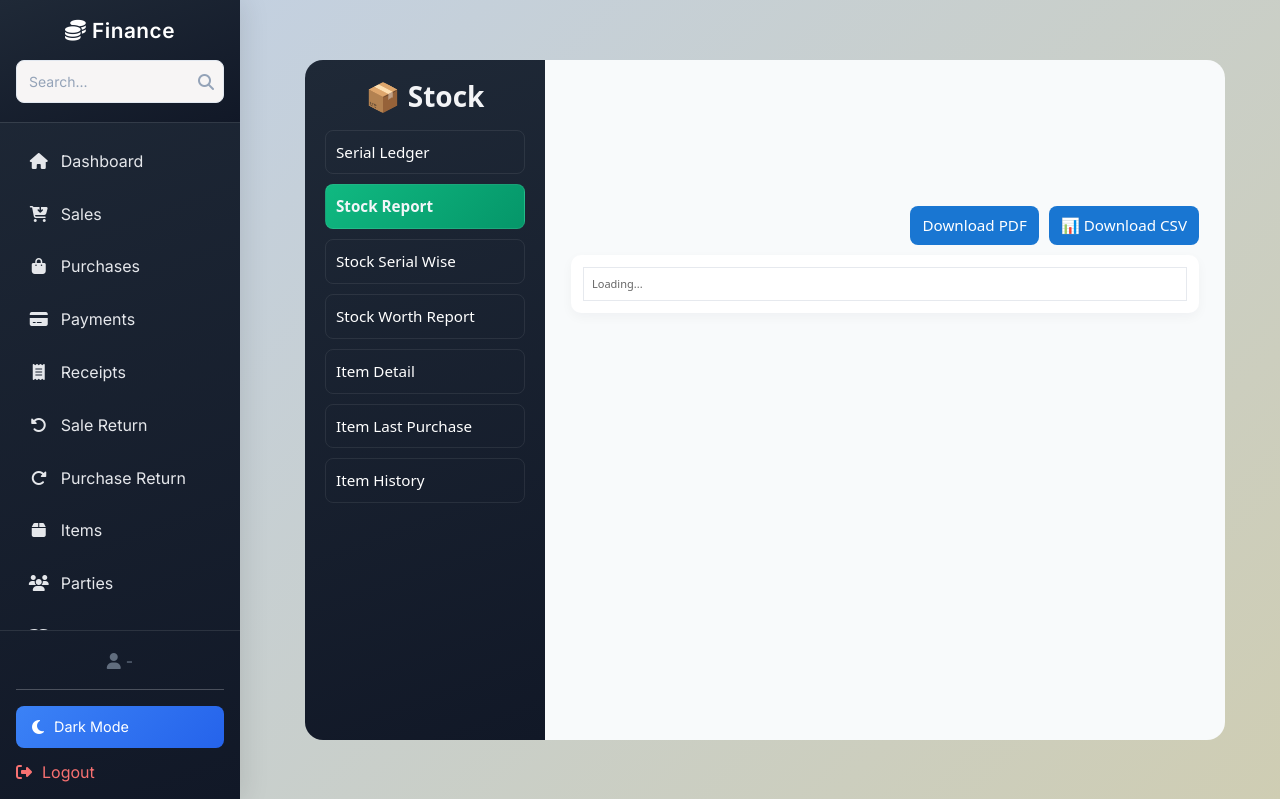
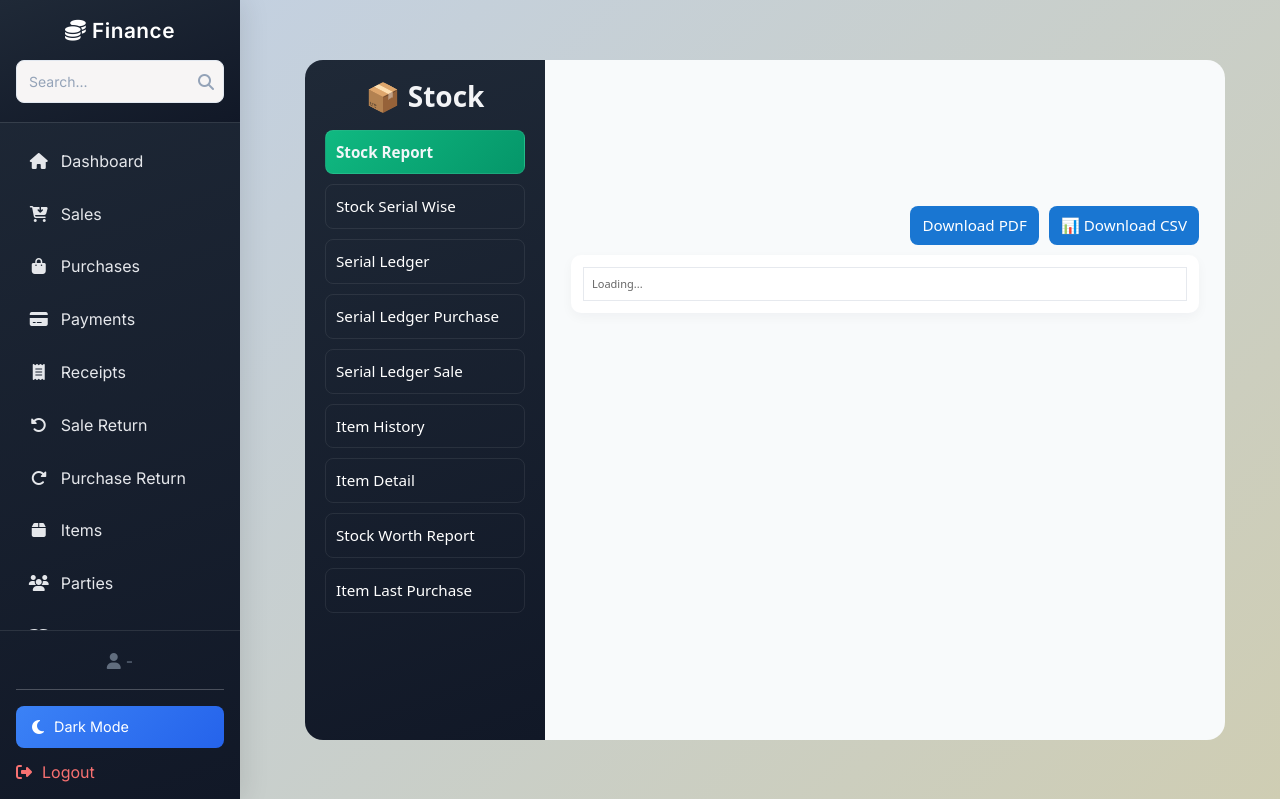
Before and after one commit to Maaz-Bin-Haider/Accounting-Plus-Inventory-System, a Django app: template templates/display_report_templates/stock_reports_template.html in a window 1280 px wide. Shown: the top 799 px of the page. Run offline with Django 5.2, Linux system fonts and the light colour scheme; the template is opened without the code that fills it, so the values that code supplies are empty; some libraries are stand-ins or nearby versions.

Commit message:
added js function and new permission for serial ledger for only purchase and sale

```diff
--- a/accountsReports/views.py
+++ b/accountsReports/views.py
@@ -391,7 +391,7 @@ def serial_ledger_view(request):
 
 @login_required
 def serial_ledger_purchase_only_view(request):
-    if not request.user.has_perm("auth.view_stock_reports_page") or not request.user.has_perm("auth.view_payable"):
+    if not request.user.has_perm("auth.view_stock_reports_page") or not request.user.has_perm("auth.view_serial_ledger_purchase_only"):
         messages.error(request, "Access Denied!")
         return redirect("home:home")
 
@@ -427,7 +427,7 @@ def serial_ledger_purchase_only_view(request):
 
 @login_required
 def serial_ledger_sale_only_view(request):
-    if not request.user.has_perm("auth.view_stock_reports_page") or not request.user.has_perm("auth.view_receivable"):
+    if not request.user.has_perm("auth.view_stock_reports_page") or not request.user.has_perm("auth.view_serial_ledger_sale_only"):
         messages.error(request, "Access Denied!")
         return redirect("home:home")
 
--- a/static/js/stock_reports.js
+++ b/static/js/stock_reports.js
@@ -45,6 +45,12 @@ function selectReport(type){
   }
   else if (type === "serial") {   // ✅ add this
       renderSerialForm();
+  }
+  else if (type === "serial-purchase-only") {
+      renderSerialFormPurchaseOnly();
+  }
+  else if (type === "serial-sale-only") {
+      renderSerialFormSaleOnly();
   }
   else if (type === "summary") {
       renderStockSummary();
@@ -123,6 +129,38 @@ function renderSerialForm() {
         <input type="text" id="serial_input" placeholder="Enter Serial e.g. IP15-001">
       </div>
       <button class="generate-btn" onclick="fetchSerialLedger()">Generate</button>
+    </div>
+  `;
+
+  $("#report-form-container").html(html);
+  $("#reportHeader").empty();
+  $("#reportBody").html(`<tr><td class="no-data">Enter serial and click generate</td></tr>`);
+}
+
+function renderSerialFormPurchaseOnly() {
+  const html = `
+    <div class="form-row">
+      <div>
+        <label>Serial No</label><br>
+        <input type="text" id="serial_input" placeholder="Enter Serial e.g. IP15-001">
+      </div>
+      <button class="generate-btn" onclick="fetchSerialLedgerPurchaseOnly()">Generate</button>
+    </div>
+  `;
+
+  $("#report-form-container").html(html);
+  $("#reportHeader").empty();
+  $("#reportBody").html(`<tr><td class="no-data">Enter serial and click generate</td></tr>`);
+}
+
+function renderSerialFormSaleOnly() {
+  const html = `
+    <div class="form-row">
+      <div>
+        <label>Serial No</label><br>
+        <input type="text" id="serial_input" placeholder="Enter Serial e.g. IP15-001">
+      </div>
+      <button class="generate-btn" onclick="fetchSerialLedgerSaleOnly()">Generate</button>
     </div>
   `;
 
@@ -274,7 +312,7 @@ function fetchItemHistory(){
   .catch(()=> Swal.fire("Error", "Unable to fetch item history", "error"));
 }
 
-
+// for Fetching Serial Ledger
 function fetchSerialLedger(){
   const serial = $("#serial_input").val().trim();
   if (!serial) return Swal.fire("Missing Serial", "Please enter a serial", "warning");
@@ -282,6 +320,48 @@ function fetchSerialLedger(){
   Swal.fire({title:"Loading serial ledger...", didOpen:()=>Swal.showLoading(), allowOutsideClick:false});
 
   fetch("/accountsReports/serial-ledger/", {
+    method: "POST",
+    headers: { "Content-Type":"application/json", "X-CSRFToken": getCSRFToken() },
+    body: JSON.stringify({ serial })
+  })
+  .then(r => r.json())
+  .then(data => {
+    Swal.close();
+    if (data.error) return Swal.fire("Error", data.error, "error");
+    renderTable(data);
+  })
+  .catch(() => Swal.fire("Error", "Unable to fetch serial ledger", "error"));
+}
+
+// For Fetching Serial Ledger Purchase only
+function fetchSerialLedgerPurchaseOnly(){
+  const serial = $("#serial_input").val().trim();
+  if (!serial) return Swal.fire("Missing Serial", "Please enter a serial", "warning");
+
+  Swal.fire({title:"Loading serial ledger...", didOpen:()=>Swal.showLoading(), allowOutsideClick:false});
+
+  fetch("/accountsReports/serial-ledger-purchase-only/", {
+    method: "POST",
+    headers: { "Content-Type":"application/json", "X-CSRFToken": getCSRFToken() },
+    body: JSON.stringify({ serial })
+  })
+  .then(r => r.json())
+  .then(data => {
+    Swal.close();
+    if (data.error) return Swal.fire("Error", data.error, "error");
+    renderTable(data);
+  })
+  .catch(() => Swal.fire("Error", "Unable to fetch serial ledger", "error"));
+}
+
+// For Fetching Serial Ledger Purchase only
+function fetchSerialLedgerSaleOnly(){
+  const serial = $("#serial_input").val().trim();
+  if (!serial) return Swal.fire("Missing Serial", "Please enter a serial", "warning");
+
+  Swal.fire({title:"Loading serial ledger...", didOpen:()=>Swal.showLoading(), allowOutsideClick:false});
+
+  fetch("/accountsReports/serial-ledger-sale-only/", {
     method: "POST",
     headers: { "Content-Type":"application/json", "X-CSRFToken": getCSRFToken() },
     body: JSON.stringify({ serial })
--- a/templates/display_report_templates/stock_reports_template.html
+++ b/templates/display_report_templates/stock_reports_template.html
@@ -13,13 +13,15 @@
   <aside class="left-panel">
     <h3>📦 Stock</h3>
     <div class="report-buttons">
-      <button class="report-btn" id="btn-serial" onclick="selectReport('serial')">Serial Ledger</button>
       <button class="report-btn" id="btn-summary" onclick="selectReport('summary')">Stock Report</button>
       <button class="report-btn" id="btn-stock" onclick="selectReport('stock')">Stock Serial Wise</button>
+      <button class="report-btn" id="btn-serial" onclick="selectReport('serial')">Serial Ledger</button>
+      <button class="report-btn" id="btn-serial-purchase-only" onclick="selectReport('serial-purchase-only')">Serial Ledger Purchase</button>
+      <button class="report-btn" id="btn-serial-sale-only" onclick="selectReport('serial-sale-only')">Serial Ledger Sale</button>
+      <button class="report-btn active" id="btn-history" onclick="selectReport('history')">Item History</button>
+      <button class="report-btn" id="btn-item-detail" onclick="selectReport('item-detail')">Item Detail</button>
       <button class="report-btn" id="btn-worth" onclick="selectReport('worth')">Stock Worth Report</button>
-      <button class="report-btn" id="btn-item-detail" onclick="selectReport('item-detail')">Item Detail</button>
       <button class="report-btn" id="btn-item-last-purchase" onclick="selectReport('item-last-purchase')">Item Last Purchase</button>
-      <button class="report-btn active" id="btn-history" onclick="selectReport('history')">Item History</button>
     </div>
   </aside>
 
```
Also changed, not shown: authentication/migrations/0014_add_stock_reports_permissions_version3.py (added).
